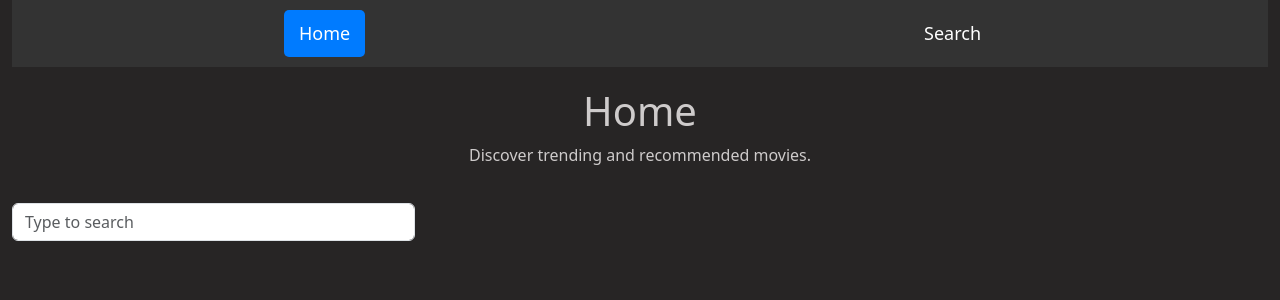
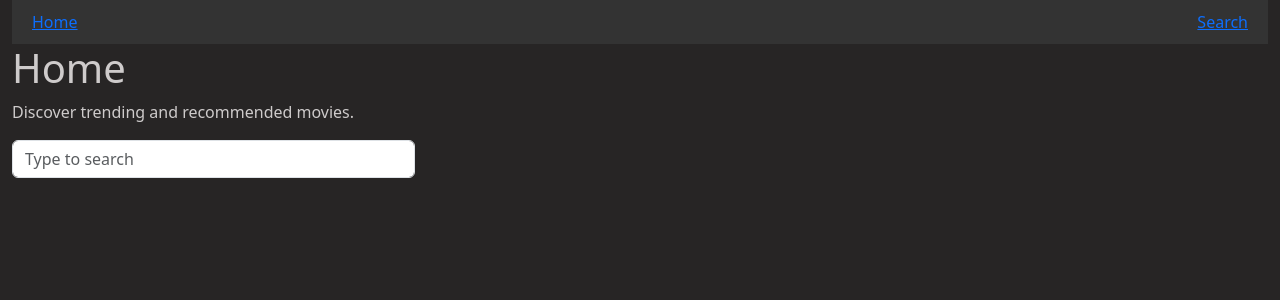
Before and after one commit to MovieDatabaseTechHive2/MovieAppTH, a React (Create React App) app: page / in a window 1280 px wide. Shown: the top 300 px of the page. Built offline with nearby package versions, Linux system fonts and the light colour scheme.

Commit message:
changes ade on the styking of the navigation bar

```diff
--- a/src/App.css
+++ b/src/App.css
@@ -5,30 +5,46 @@ body{
 
 .navbar {
   display: flex;
-  justify-content: space-around;
+  justify-content: space-between;
   align-items: center;
   background-color: #333;
-  padding: 10px 0;
+  padding: 10px 20px;
+  color: white;
 }
 
-.navbar a {
-  color: white;
-  text-decoration: none;
-  padding: 10px 15px;
-  font-size: 18px;
+.navbar-brand {
+  font-size: 24px;
+  font-weight: bold;
+  color: #007BFF;
+}
+.navbar-links {
+  list-style: none;
+  display: flex;
+  gap: 20px;
+  margin: 0;
+  padding: 0;
 }
 
-.navbar a:hover {
-  background-color: #575757;
-  border-radius: 5px;
+.navbar-links li a {
+  text-decoration: none;
+  color: white;
+  font-size: 18px;
+  transition: color 0.3s;
 }
 
-.navbar a.active {
-  background-color: #007BFF;
-  border-radius: 5px;
+.navbar-links li a:hover {
+  color: #007BFF;
 }
 
-.content {
-  padding: 20px;
-  text-align: center;
+.navbar-buttons {
+  display: flex;
+  gap: 10px;
 }
+.btn {
+  padding: 8px 15px;
+  font-size: 16px;
+  border: none;
+  border-radius: 5px;
+  cursor: pointer;
+  transition: background-color 0.3s;
+}
```
